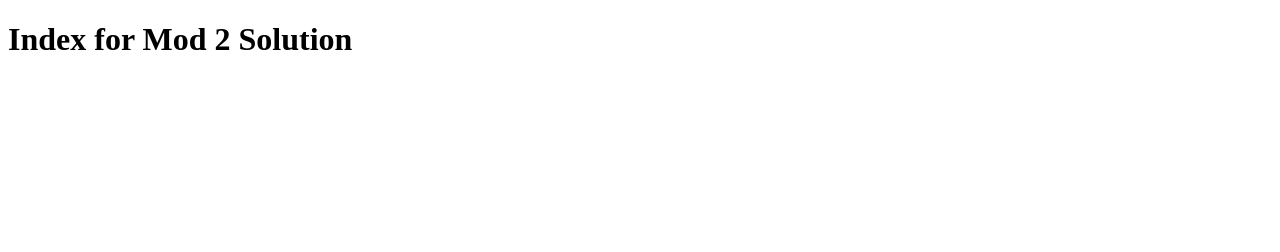
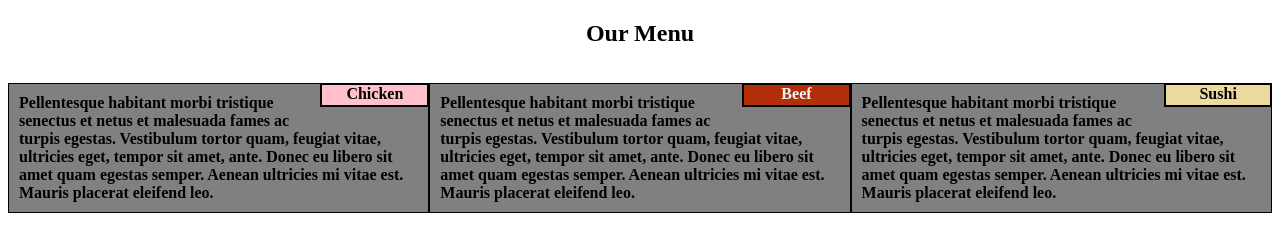
Before and after one commit to johanncif/coursera-test, a plain HTML site: page module2-solution/index_mod2.html in a window 1280 px wide. Drawn offline with Linux system fonts and the light colour scheme; files that its build step writes are made by us from their sources.

Commit message:
Add files via upload

```diff
--- a/module2-solution/index_mod2.html
+++ b/module2-solution/index_mod2.html
@@ -1,9 +1,23 @@
 <!DOCTYPE html>
 <html lang = "en">
-<head>
-  <title>Module 2 Index</title>
-</head>
-<body>
-  <h1>Index for Mod 2 Solution</h1>
-</body>
+	<head>
+		<title>Module 2 Solution</title>
+		<meta author = "Johann Cifuentes">
+		<meta title = "Module 2 Solution">
+		<meta charset = "UTF-8">
+		<meta name = "viewport" content = "width=device-width, initial-scale = 1">
+		<link rel = "stylesheet" href = "mod2_style.css">
+	</head>
+	<body>
+		<h2>Our Menu</h2>
+		<section class = "large-1 med-1 small-1">
+			<p id = "chicken">Chicken</p><p>Pellentesque habitant morbi tristique senectus et netus et malesuada fames ac turpis egestas. Vestibulum tortor quam, feugiat vitae, ultricies eget, tempor sit amet, ante. Donec eu libero sit amet quam egestas semper. Aenean ultricies mi vitae est. Mauris placerat eleifend leo.</p>
+		</section>
+		<section class = "large-2 med-2 small-2">
+			<p id = "beef">Beef</p><p>Pellentesque habitant morbi tristique senectus et netus et malesuada fames ac turpis egestas. Vestibulum tortor quam, feugiat vitae, ultricies eget, tempor sit amet, ante. Donec eu libero sit amet quam egestas semper. Aenean ultricies mi vitae est. Mauris placerat eleifend leo.</p>
+		</section>
+		<section class = "large-3 med-3 small-3">
+			<p id = "sushi">Sushi</p><p>Pellentesque habitant morbi tristique senectus et netus et malesuada fames ac turpis egestas. Vestibulum tortor quam, feugiat vitae, ultricies eget, tempor sit amet, ante. Donec eu libero sit amet quam egestas semper. Aenean ultricies mi vitae est. Mauris placerat eleifend leo.</p>
+		</section>
+	</body>
 </html>
```
